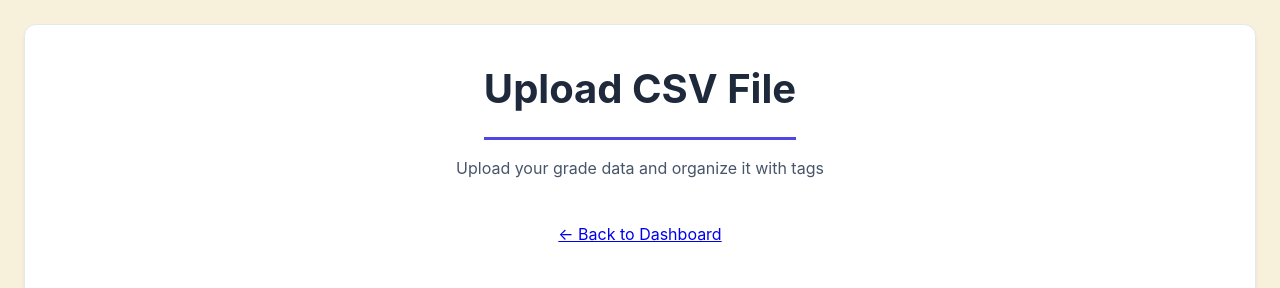
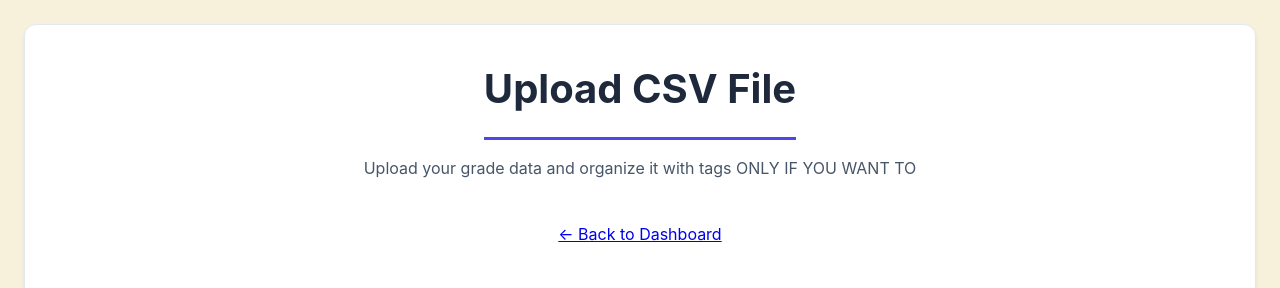
Before and after one commit to thorlorick/simple_Grade_Insight, a FastAPI app: page /upload in a window 1280 px wide. Shown: the top 288 px of the page. Run offline with FastAPI, Linux system fonts and the light colour scheme; data that the repository does not hold is empty.

Commit message:
Update upload.html

```diff
--- a/templates/upload.html
+++ b/templates/upload.html
@@ -12,7 +12,7 @@
     <div class="container">
         <div class="header">
             <h1>Upload CSV File</h1>
-            <p>Upload your grade data and organize it with tags</p>
+            <p>Upload your grade data and organize it with tags ONLY IF YOU WANT TO</p>
         </div>
 
         <div class="navigation">
```
